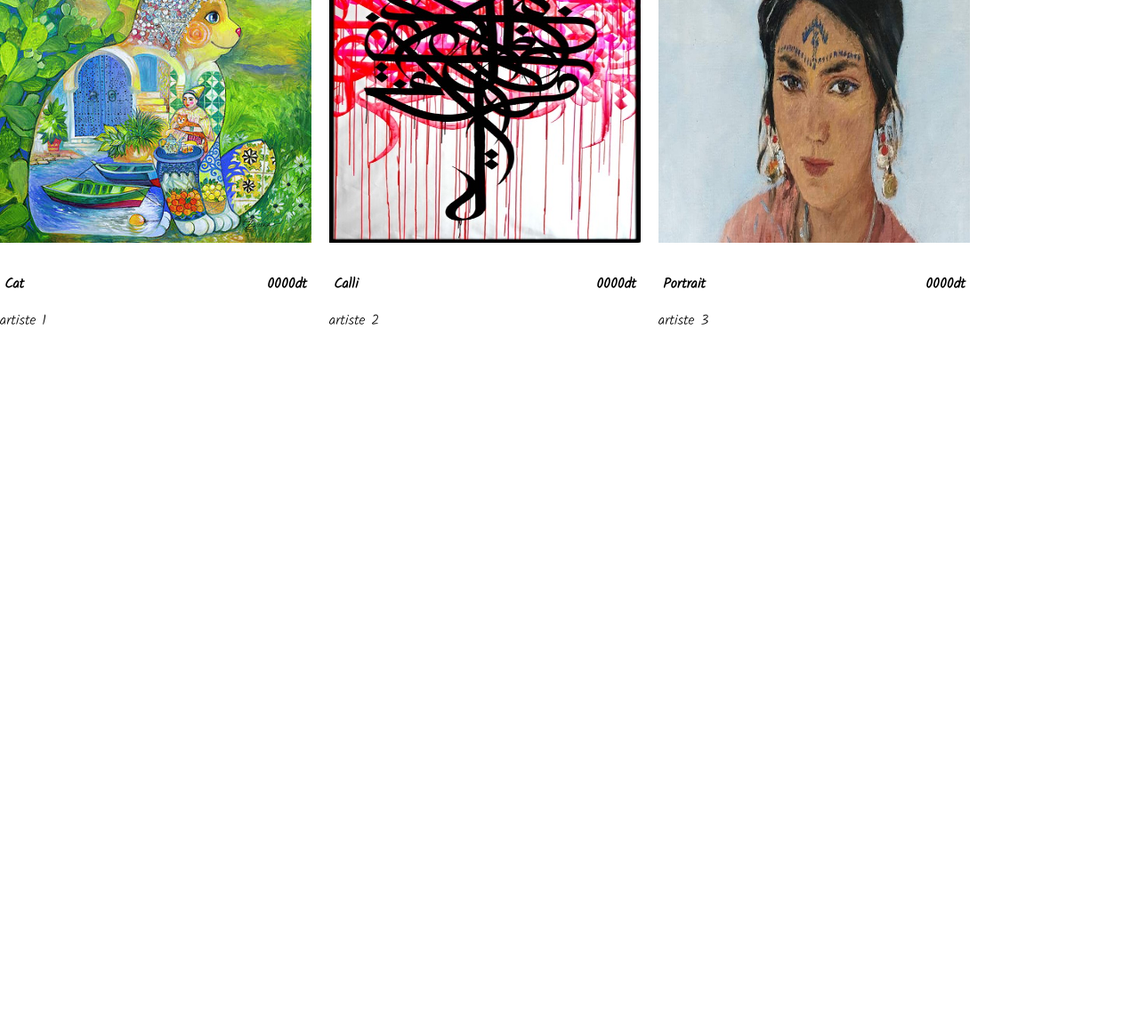
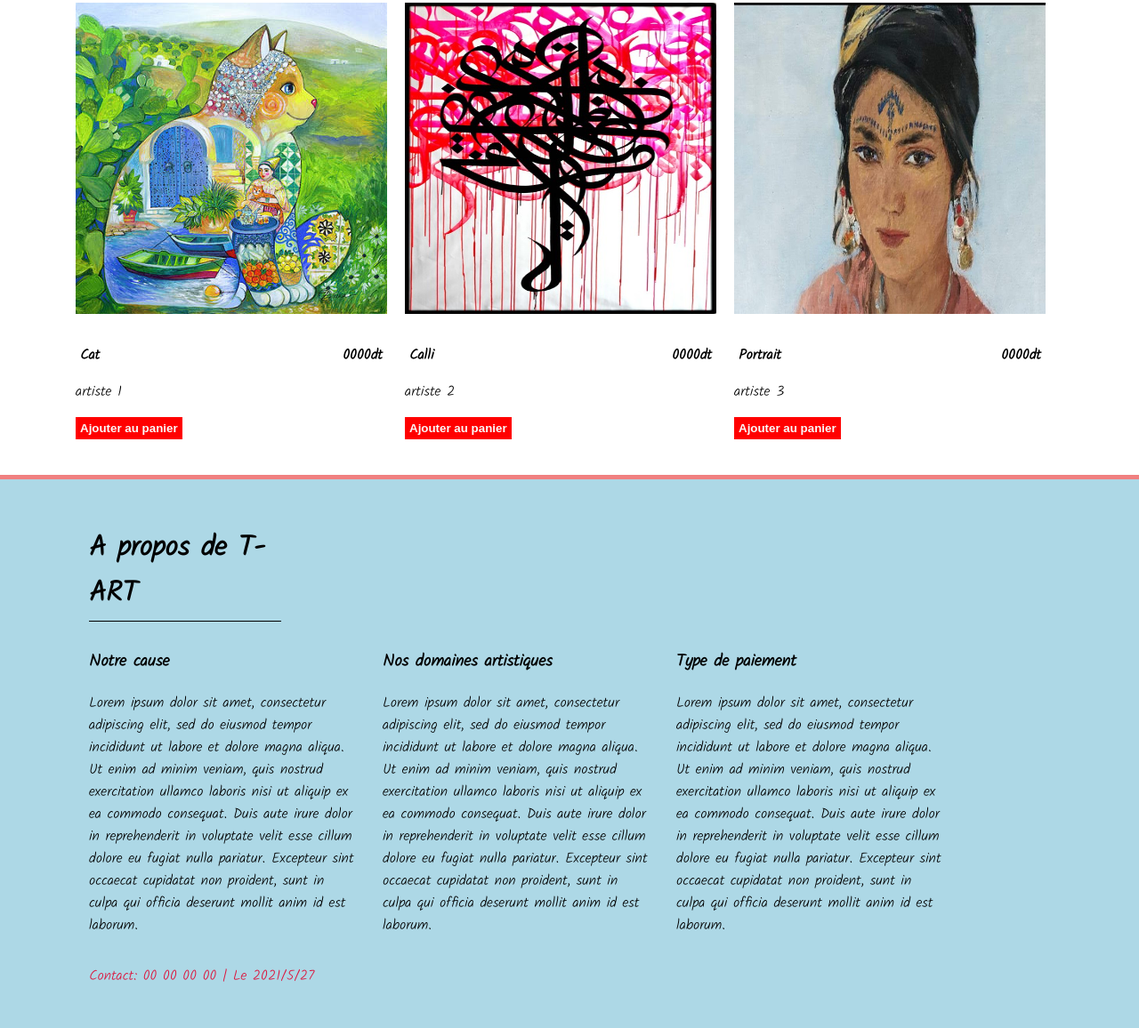
Before and after one commit to NourJemmali/T-art, a plain HTML site: page oeuvres.html in a window 1280 px wide. Shown: the part 299-1455 px from the top of the page at 89% size. Before the commit the page ends 800 px from the top, so only its background shows below. Drawn offline with Linux system fonts and the light colour scheme.

Commit message:
Update oeuvres.html

```diff
--- a/oeuvres.html
+++ b/oeuvres.html
@@ -14,9 +14,9 @@
             <div class="onglet">
 
                     <ul>
-                        <li><a href="#nouv">Nouveautés</a></li>
+                        <li><a href="index.html">Accueil</a></li>
                         <li><a href="">Artists</a></li>
-                        <li><a href="">oeuvres</a></li>
+                        <li><a href="oeuvres.html">oeuvres</a></li>
                         <li><a href="#prop">A propos</a></li>
                     </ul>
 
@@ -30,7 +30,7 @@
         </nav>
         <!-- Fin de la barre de navigation -->
         <!--oeuvres-->
-        <section class="oeuvres" id="nouv">
+        <section class="nouveaute" id="nouveaute">
             <h2>Oeuvres</h2>
                 <div class="tableaux">
                     <div class="tableau">
@@ -39,8 +39,9 @@
                           <h4 class="nom">Cat</h4>
                           <h4 class="prix">0000dt</h4>
                         </div>
-                        <p>artiste 1</p>
+                        <p>artiste 1</p><button class="panierb">Ajouter au panier</button>
                     </div>
+
                    <div class="tableau">
                       <img src="images/seed1.jpg">
                       <div class="tableau-header">
@@ -48,7 +49,9 @@
                         <h4 class="prix">0000dt</h4>
                       </div>
                       <p>artiste 2</p>
+                      <button class="panierb">Ajouter au panier</button>
                   </div>
+
                   <div class="tableau">
                       <img src="images/portrait.jpg">
                       <div class="tableau-header">
@@ -56,12 +59,48 @@
                         <h4 class="prix">0000dt</h4>
                       </div>
                       <p>artiste 3</p>
+                      <button class="panierb">Ajouter au panier</button>
                   </div>
+
                 </div>
             </section>
         <script type="text/javascript">
-            var noti=document.querySelector(".panier");
-            var noti=document.querySelector(".panier");
-            var noti=document.querySelector(".panier");
+            var noti=document.querySelector(".panierb");
+
 
         </script>
+          <!--footer-->
+          <footer>
+            <h1>A propos de T-ART</h1>
+            <div class="propos" id="prop">
+              <div class="description">
+                <h3>Notre cause</h3>
+                <p>Lorem ipsum dolor sit amet, consectetur adipiscing elit, sed do eiusmod tempor incididunt ut labore et
+   dolore magna aliqua. Ut enim ad minim veniam, quis nostrud exercitation ullamco laboris nisi ut aliquip ex ea commodo consequat.
+   Duis aute irure dolor in reprehenderit in voluptate velit esse cillum dolore eu fugiat nulla pariatur. Excepteur sint occaecat
+   cupidatat non proident, sunt in culpa qui officia deserunt mollit anim id est laborum.</p>
+            </div>
+            <div class="description">
+                  <h3>Nos domaines artistiques</h3>
+                  <p>Lorem ipsum dolor sit amet, consectetur adipiscing elit, sed do eiusmod tempor incididunt ut labore et
+     dolore magna aliqua. Ut enim ad minim veniam, quis nostrud exercitation ullamco laboris nisi ut aliquip ex ea commodo consequat.
+     Duis aute irure dolor in reprehenderit in voluptate velit esse cillum dolore eu fugiat nulla pariatur. Excepteur sint occaecat
+     cupidatat non proident, sunt in culpa qui officia deserunt mollit anim id est laborum.</p>
+              </div>
+              <div class="description">
+              <h3>Type de paiement</h3>
+                  <p>Lorem ipsum dolor sit amet, consectetur adipiscing elit, sed do eiusmod tempor incididunt ut labore et
+     dolore magna aliqua. Ut enim ad minim veniam, quis nostrud exercitation ullamco laboris nisi ut aliquip ex ea commodo consequat.
+     Duis aute irure dolor in reprehenderit in voluptate velit esse cillum dolore eu fugiat nulla pariatur. Excepteur sint occaecat
+     cupidatat non proident, sunt in culpa qui officia deserunt mollit anim id est laborum.</p>
+              </div>
+              <p id="contact">Contact: 00 00 00 00 | Le
+                  <script type="text/javascript" >
+                          var a=new Date;
+                          var da = a.getFullYear()+'/'+(a.getMonth()+1)+'/'+a.getDate();
+                          document.write(da);
+                  </script>
+              </p>
+
+
+        </footer>
```
